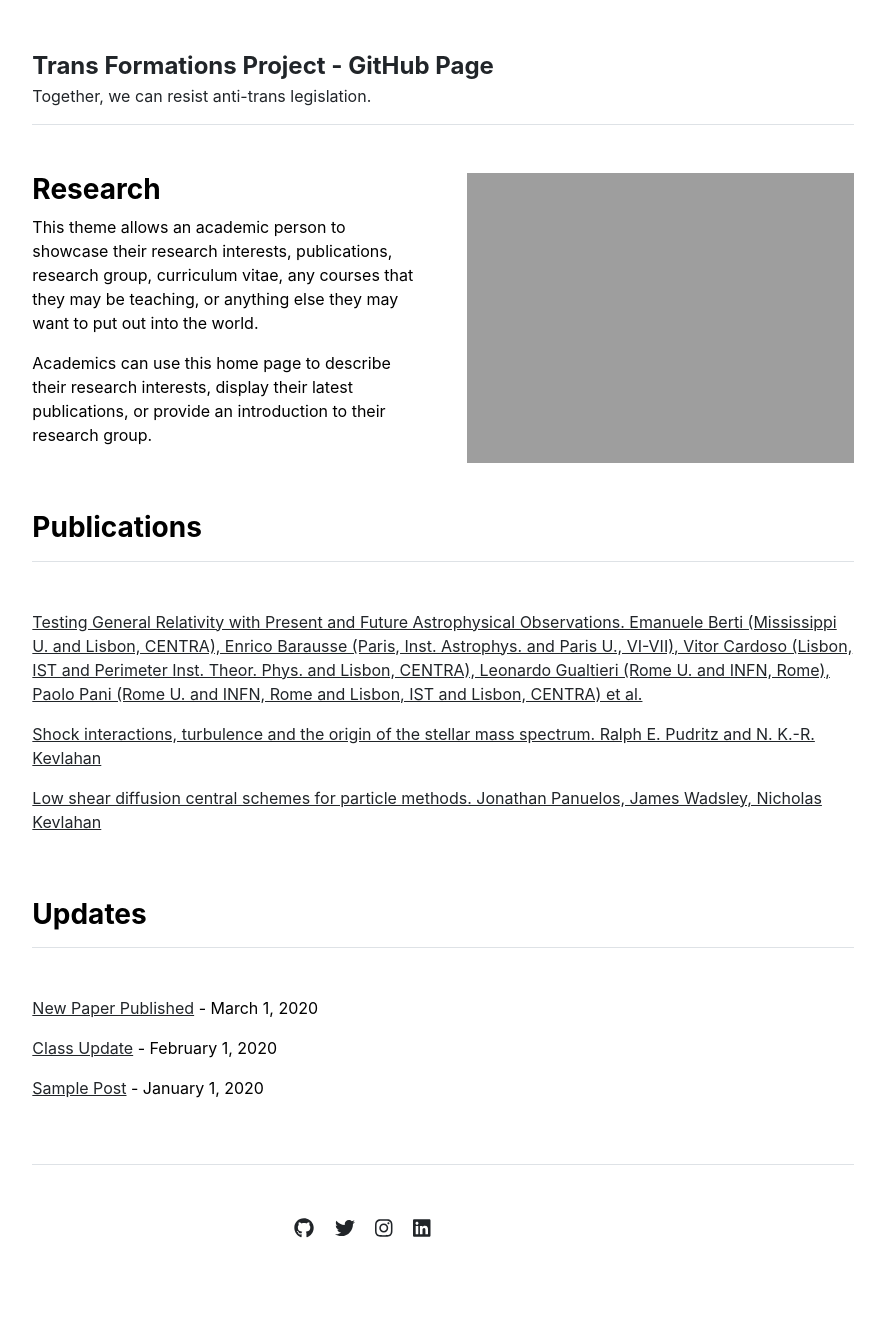
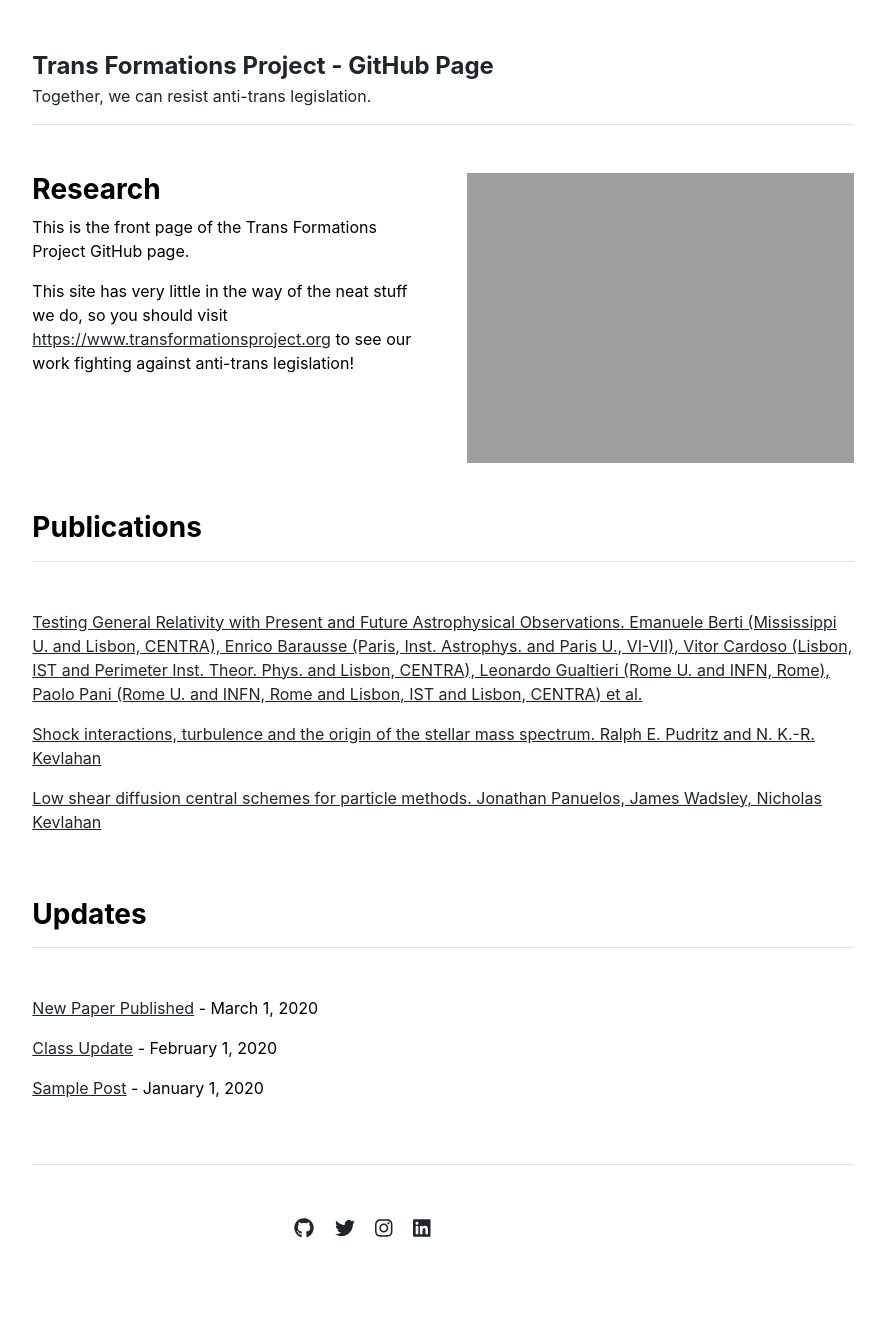
Before and after one commit to transformationsproject/transformationsproject.github.io, a Jekyll site: the page built from index.md, in a window 1280 px wide. Shown: the whole page, without its empty margins (197-1082 px from the left). Built offline with Jekyll 4.4.1, drawn with Linux system fonts in a browser that asks for light colours.

Commit message:
Update index.md

```diff
--- a/index.md
+++ b/index.md
@@ -3,6 +3,6 @@ layout: home
 title: "Home"
 ---
 
-This theme allows an academic person to showcase their research interests, publications, research group, curriculum vitae, any courses that they may be teaching, or anything else they may want to put out into the world.
+This is the front page of the Trans Formations Project GitHub page.
 
-Academics can use this home page to describe their research interests, display their latest publications, or provide an introduction to their research group.
+This site has very little in the way of the neat stuff we do, so you should visit [https://www.transformationsproject.org](https://www.transformationsproject.org/) to see our work fighting against anti-trans legislation!
```
